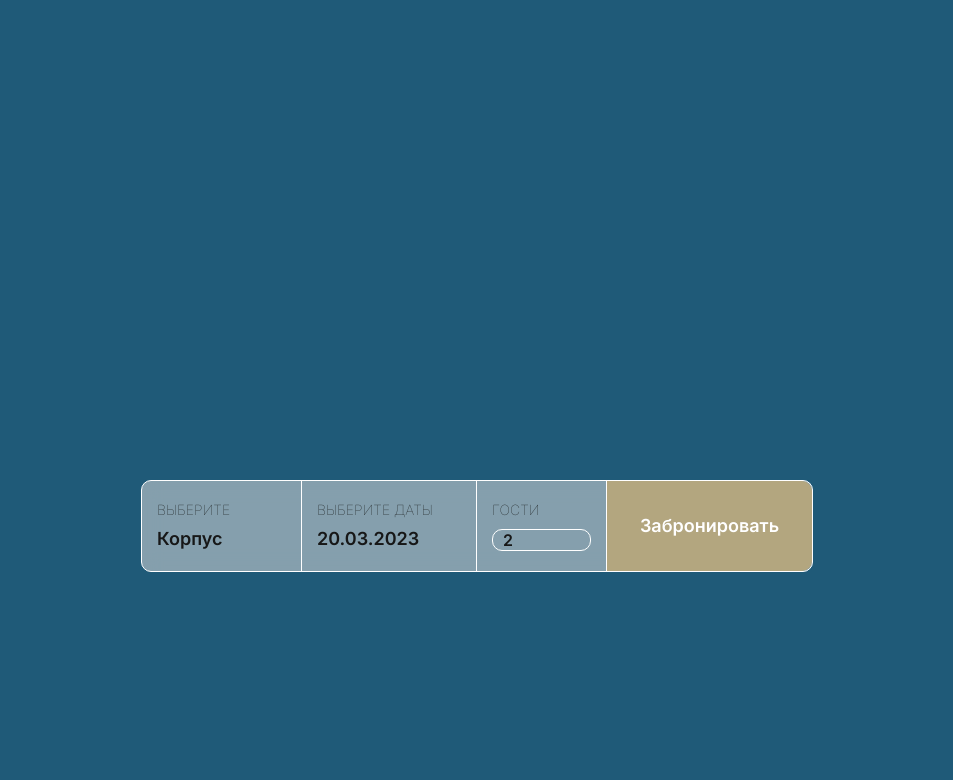
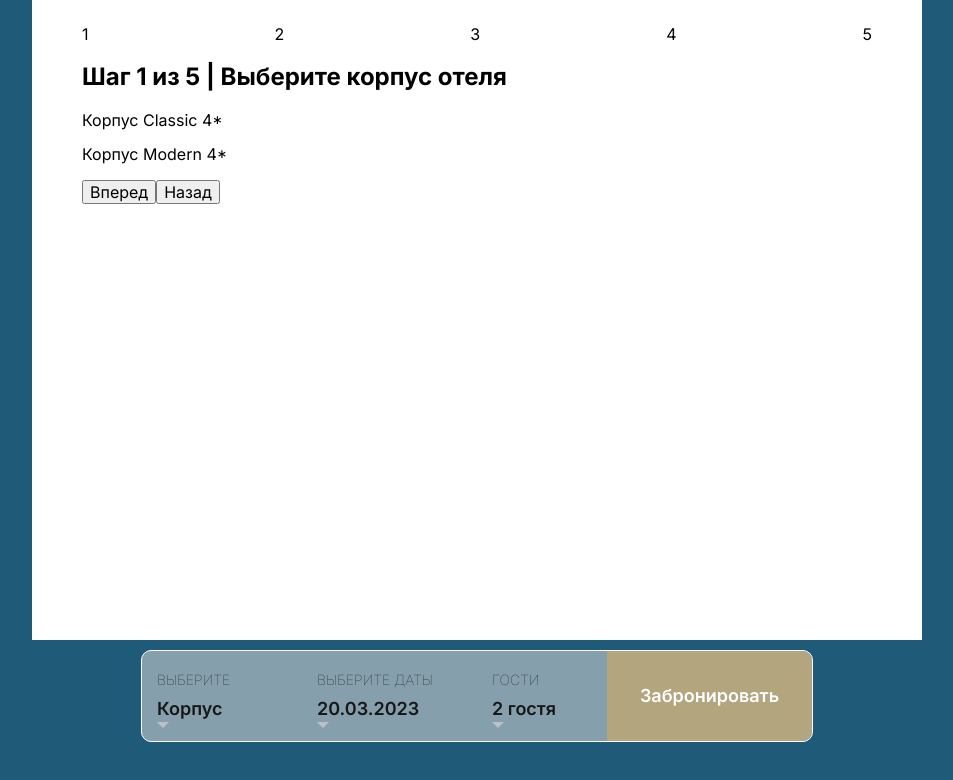
Before and after one commit to AndreyKozlovN/form, a Next.js app: page / in a window 1280 px wide. Both pictures are taken after a click on the button "Забронировать". Shown: the top 780 px of the page, without its empty margins (163-1116 px from the left). Built offline with nearby package versions, Linux system fonts and the light colour scheme.

Commit message:
начата работа по изменению модуля по обновленному шаблону

```diff
--- a/components/bookingForm/index.tsx
+++ b/components/bookingForm/index.tsx
@@ -4,47 +4,61 @@ import { useState } from "react";
 import Image from "next/image";
 import styles from "./style.module.css";
 import arrowIcon from "./arrow.svg";
-import { Calendar } from "../calendar";
+import { BookingSteps } from "../bookingSteps";
 
 export const BookingForm = (): JSX.Element => {
-
-  const [campus, setCampus] = useState<string>("Корпус")
-  const [guestsInput, setGuestsInput] = useState<number>(2)
+  const [showSteps, setShowSteps] = useState<boolean>(false);
 
   return (
     <>
-      <section className={styles.wrapper}>
 
-        <details className={styles.campus}>
-          <summary className={styles.titleWrapper}>
-            <p className={styles.subtitle}>{campus === "Корпус" ? "Выберите" : "Корпус"}</p>
-            <div className={styles.title}>{campus}</div>
-          </summary>
+      {showSteps && <BookingSteps />}
 
-          <div className={styles.selectCampusWrapper}>
-            <p className={styles.selectCampusItem} onClick={() => setCampus("Модерн 5*")}>Модерн 5*</p>
-            <p className={styles.selectCampusItem} onClick={() => setCampus("Классик 4*")}>Классик 4*</p>
+      <section className={styles.wrapper} onClick={() => setShowSteps(!showSteps)}>
+        <div className={styles.campus}>
+          <p className={styles.subtitle}>Выберите</p>
+
+          <div className={styles.titleWrapper}>
+            <div className={styles.title}>Корпус</div>
+            <Image
+              width={12}
+              height={12}
+              className={styles.arrow}
+              src={arrowIcon}
+              alt=">"
+            />
           </div>
-        </details>
+        </div>
 
-        <details className={styles.dates}>
-          <summary className={styles.titleWrapper}>
-            <p className={styles.subtitle}>Выберите даты</p>
-            <div>
-              <div className={styles.title}>20.03.2023</div>
-            </div>
-          </summary>
-          <Calendar />
-        </details>
+        <div className={styles.dates}>
+          <p className={styles.subtitle}>Выберите даты</p>
 
-        <details className={styles.guests}>
+          <div className={styles.titleWrapper}>
+            <div className={styles.title}>20.03.2023</div>
+            <Image
+              width={12}
+              height={12}
+              className={styles.arrow}
+              src={arrowIcon}
+              alt=">"
+            />
+          </div>
+        </div>
 
+        <div className={styles.guests}>
+          <p className={styles.subtitle}>Гости</p>
 
-          <summary className={styles.titleWrapper}>
-            <p className={styles.subtitle}>Гости</p>
-            <input className={styles.title} type="number" value={guestsInput} onChange={(e) => setGuestsInput(e.target.valueAsNumber)} defaultValue={2} />
-          </summary>
-        </details>
+          <div className={styles.titleWrapper}>
+            <div className={styles.title}>2 гостя</div>
+            <Image
+              width={12}
+              height={12}
+              className={styles.arrow}
+              src={arrowIcon}
+              alt=">"
+            />
+          </div>
+        </div>
 
         <button className={styles.button}>Забронировать</button>
       </section>
--- a/components/bookingForm/style.module.css
+++ b/components/bookingForm/style.module.css
@@ -4,7 +4,7 @@
 
   display: grid;
   position: absolute;
-  top: 60vh;
+  top: 650px;
 
   grid-template-areas: "campus dates guests button";
   grid-template-columns: 160px 175px 130px auto;
--- /dev/null
+++ b/components/bookingSteps/index.tsx
@@ -0,0 +1,48 @@
+import Image from "next/image";
+import styles from "./style.module.css";
+import prevArrow from "./prevArrow.svg";
+import nextArrow from "./nextArrow.svg";
+
+const Card = ({ image = '', title = 'Название корпуса', description = '' }) => {
+  return (
+    <div className={styles.cardWrapper}>
+      <div className={styles.cardImage} />
+      <p className={styles.cardTitle}>{title}</p>
+    </div>
+  )
+}
+
+const Steps = ({ step = 1 }) => {
+  return (
+    <div className={styles.stepsWrapper}>
+      <div className={styles.stepLine}>
+        <span>1</span>
+        <span>2</span>
+        <span>3</span>
+        <span>4</span>
+        <span>5</span>
+      </div>
+
+      <h2 className={styles.stepTitle}><span>Шаг {step}</span> из 5 | Выберите корпус отеля</h2>
+
+    </div>
+  )
+}
+
+export const BookingSteps = (): JSX.Element => {
+  return (
+    <div className={styles.wrapper}>
+      <Steps step={1} />
+
+      <div className={styles.campuses}>
+        <Card title={"Корпус Classic 4*"} />
+        <Card title={"Корпус Modern 4*"} />
+      </div>
+
+      <div className={styles.buttonsWrapper}>
+        <button>Вперед</button>
+        <button>Назад</button>
+      </div>
+    </div>
+  );
+};
--- /dev/null
+++ b/components/bookingSteps/style.module.css
@@ -0,0 +1,14 @@
+.wrapper {
+  position: absolute;
+  width: 890px;
+  height: 640px;
+  background-color: #fff;
+  box-sizing: border-box;
+  padding: 25px 50px;
+}
+
+.stepLine {
+  width: 790px;
+  display: flex;
+  justify-content: space-between;
+}
```
